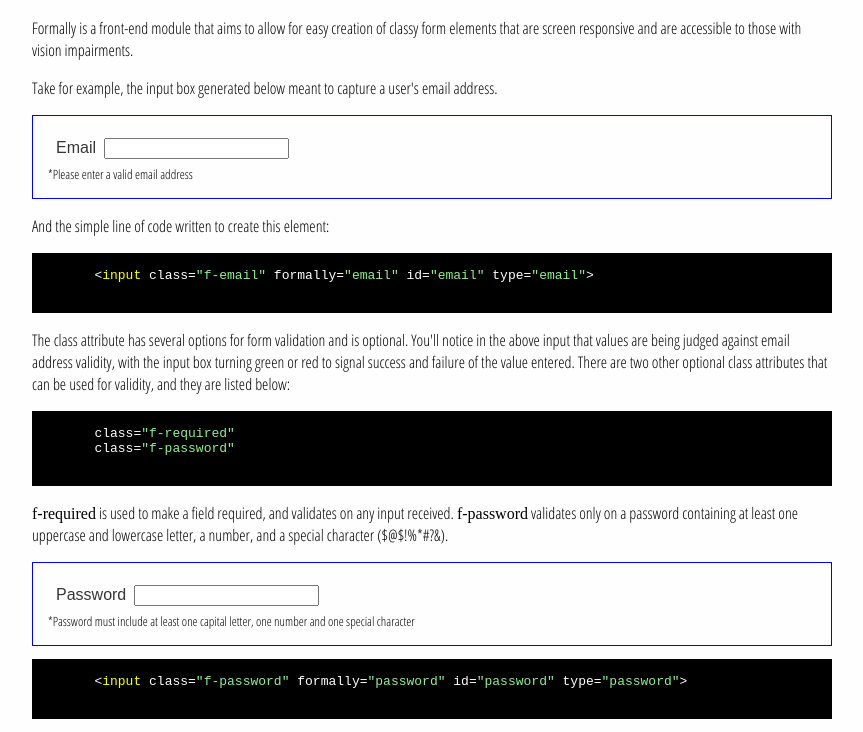
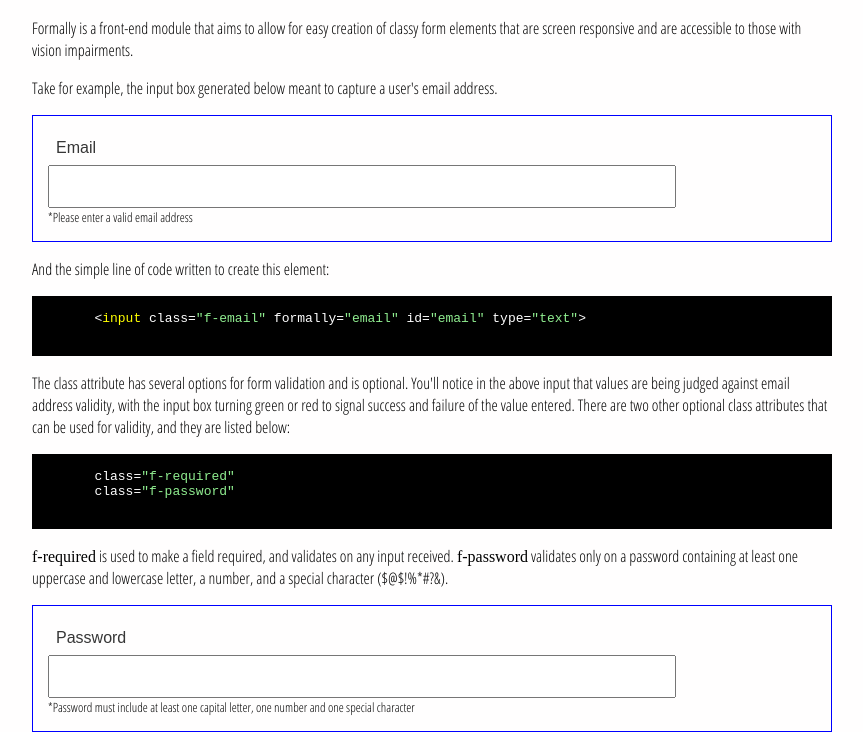
Before and after one commit to fosachiman/formally, a website: page docs/index.html in a window 1280 px wide. Shown: the part 191-923 px from the top of the page, without its empty margins (208-1071 px from the left). Drawn offline with nearby package versions, Linux system fonts and the light colour scheme.

Commit message:
docs revert

```diff
--- a/docs/index.html
+++ b/docs/index.html
@@ -18,12 +18,12 @@
     Take for example, the input box generated below meant to capture a user's email address.
   </p>
   <div class="showcase">
-    <input class="f-email" formally="email" id="email" type="email">
+    <input class="f-email" formally="email" id="email" type="text">
   </div>
   <p>And the simple line of code written to create this element:</p>
     <pre>
       <code class='language-html'>
-        &#60<span class="blue">input</span> class=<span class="green">"f-email"</span> formally=<span class="green">"email"</span> id=<span class="green">"email"</span> type=<span class="green">"email"</span>&#62
+        &#60<span class="blue">input</span> class=<span class="green">"f-email"</span> formally=<span class="green">"email"</span> id=<span class="green">"email"</span> type=<span class="green">"text"</span>&#62
       </code>
     </pre>
   <p>The class attribute has several options for form validation and is optional. You'll notice in the above input that values are
@@ -38,11 +38,11 @@
     validates only on a password containing at least one uppercase and lowercase letter, a number, and a special character ($@$!%*#?&).
     </p>
     <div class="showcase">
-      <input class="f-password" formally="password" id="password" type="password">
+      <input class="f-password" formally="password" id="password" type="text">
     </div>
     <pre>
       <code class='language-html'>
-        &#60<span class="blue">input</span> class=<span class="green">"f-password"</span> formally=<span class="green">"password"</span> id=<span class="green">"password"</span> type=<span class="green">"password"</span>&#62
+        &#60<span class="blue">input</span> class=<span class="green">"f-password"</span> formally=<span class="green">"password"</span> id=<span class="green">"password"</span> type=<span class="green">"text"</span>&#62
       </code>
     </pre>
     <p>The <span class="unicode">formally</span> attribute is where you will want to define your label for the input you're creating.
```
